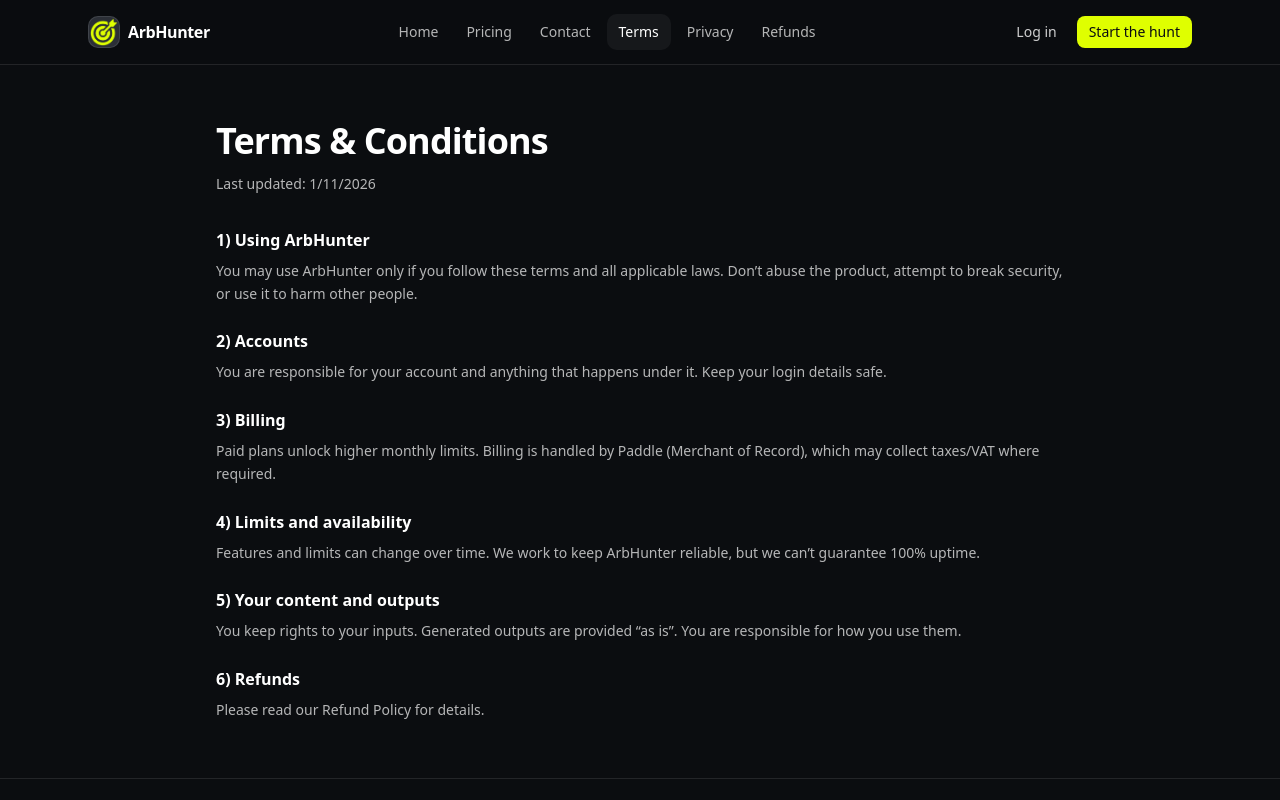
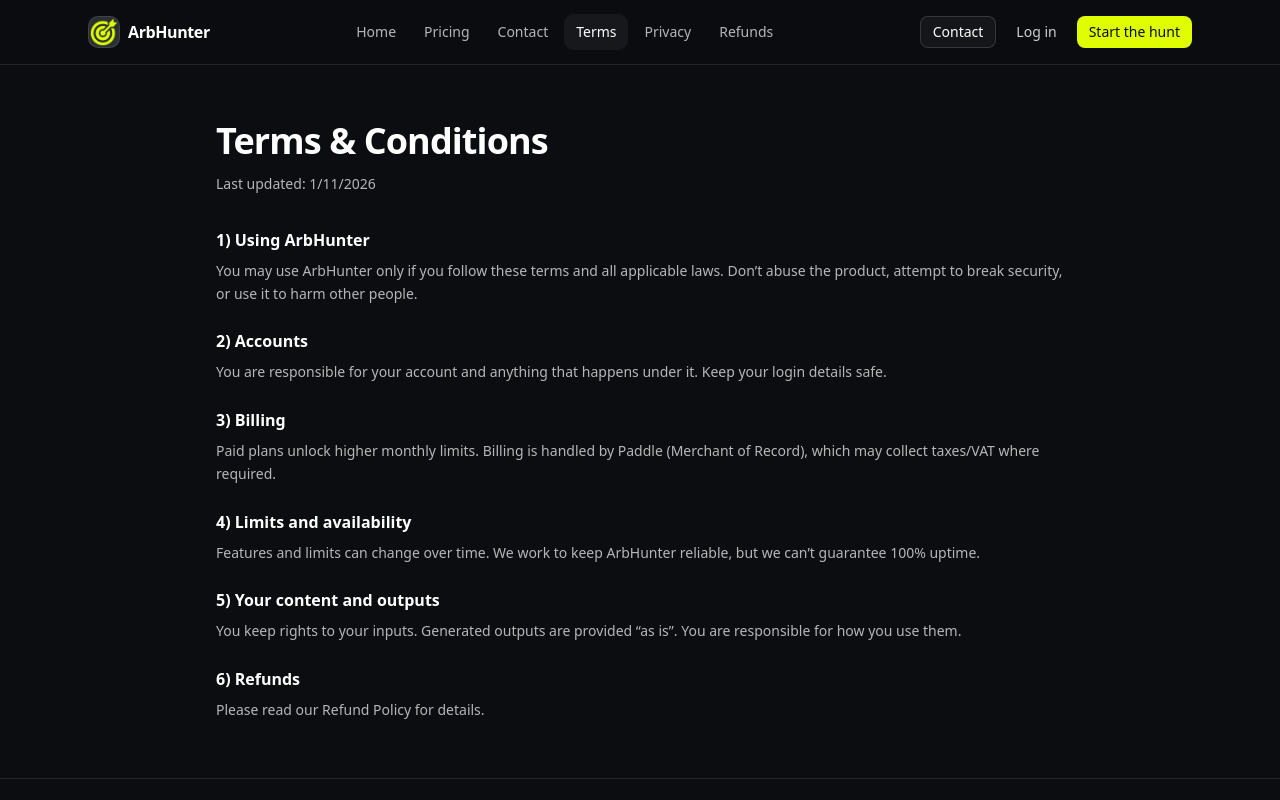
Before and after one commit to kb546/ArbHunter, a Next.js app: page /terms in a window 1280 px wide. Shown: the top 800 px of the page. Built offline with nearby package versions, Linux system fonts and the light colour scheme.

Commit message:
UX: standalone /contact + marketing Contact button + floating Help

```diff
--- a/components/chrome/AppChrome.tsx
+++ b/components/chrome/AppChrome.tsx
@@ -10,6 +10,7 @@
 import { CommandPalette } from '@/components/chrome/CommandPalette';
 import { BarChart3, CreditCard, FolderKanban, HelpCircle, Home, Menu, Search, Settings, Sparkles, X } from 'lucide-react';
 import { OnboardingTour } from '@/components/onboarding/OnboardingTour';
+import { FloatingHelpButton } from '@/components/support/FloatingHelpButton';
 
 type NavItem = {
   href: string;
@@ -59,6 +60,7 @@
     pathname.startsWith('/auth') ||
     pathname === '/' ||
     pathname.startsWith('/pricing') ||
+    pathname.startsWith('/contact') ||
     pathname.startsWith('/terms') ||
     pathname.startsWith('/privacy') ||
     pathname.startsWith('/refund-policy');
@@ -73,6 +75,7 @@
     <div className="min-h-screen bg-[color:var(--background)]">
       <CommandPalette />
       <OnboardingTour />
+      <FloatingHelpButton />
       {/* Mobile topbar */}
       <div className="lg:hidden sticky top-0 z-50 border-b bg-[color:var(--card)]/90 backdrop-blur">
         <div className="h-14 px-4 flex items-center justify-between">
--- a/components/landing/MarketingHeader.tsx
+++ b/components/landing/MarketingHeader.tsx
@@ -49,6 +49,14 @@
           <div className="flex items-center gap-2">
             <Button
               asChild
+              variant="outline"
+              size="sm"
+              className="border-white/15 bg-transparent text-white hover:bg-white/5"
+            >
+              <Link href="/contact">Contact</Link>
+            </Button>
+            <Button
+              asChild
               variant="ghost"
               size="sm"
               className="text-white/80 hover:text-white hover:bg-white/5"
--- /dev/null
+++ b/components/support/FloatingHelpButton.tsx
@@ -0,0 +1,18 @@
+'use client';
+
+import Link from 'next/link';
+import { HelpCircle } from 'lucide-react';
+import { Button } from '@/components/ui/button';
+
+export function FloatingHelpButton() {
+  return (
+    <div className="fixed bottom-5 right-5 z-50">
+      <Button asChild className="shadow-lg">
+        <Link href="/support" aria-label="Open support">
+          <HelpCircle className="h-4 w-4 mr-2" />
+          Help
+        </Link>
+      </Button>
+    </div>
+  );
+}
```
